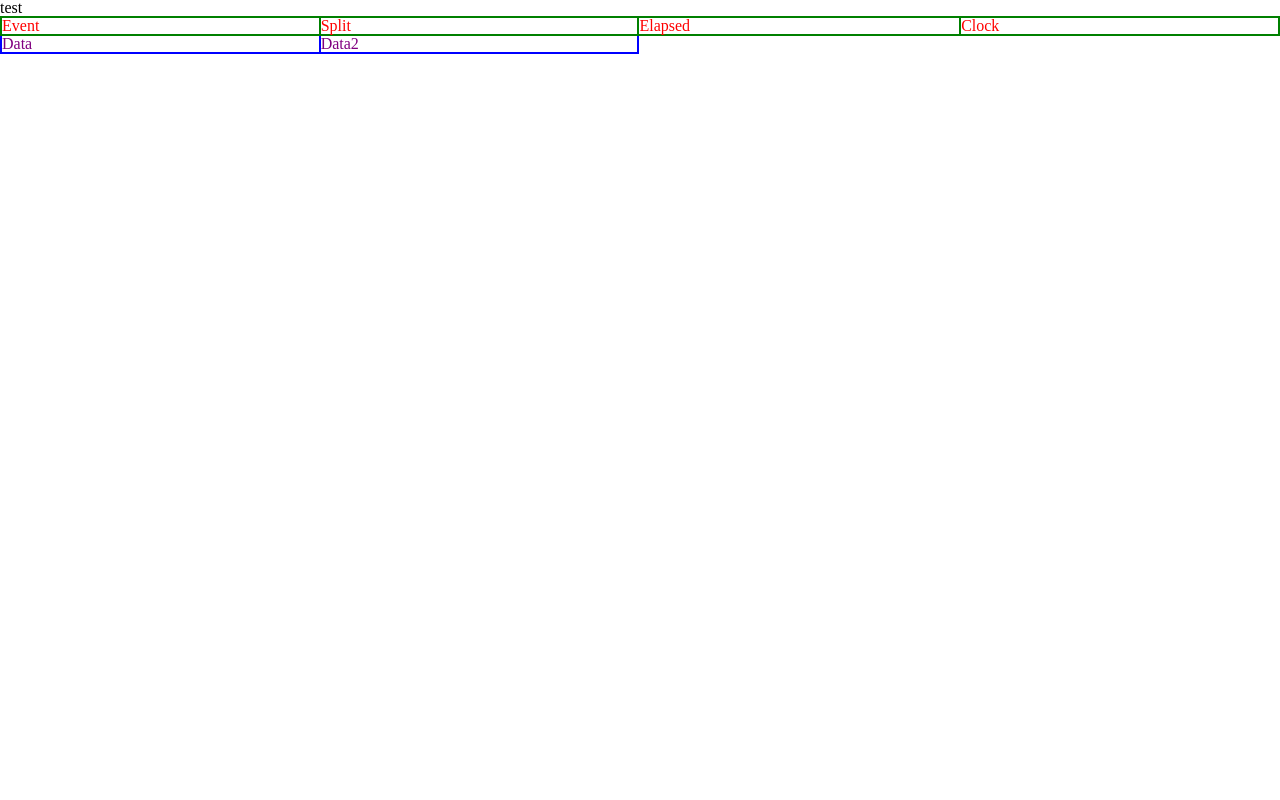
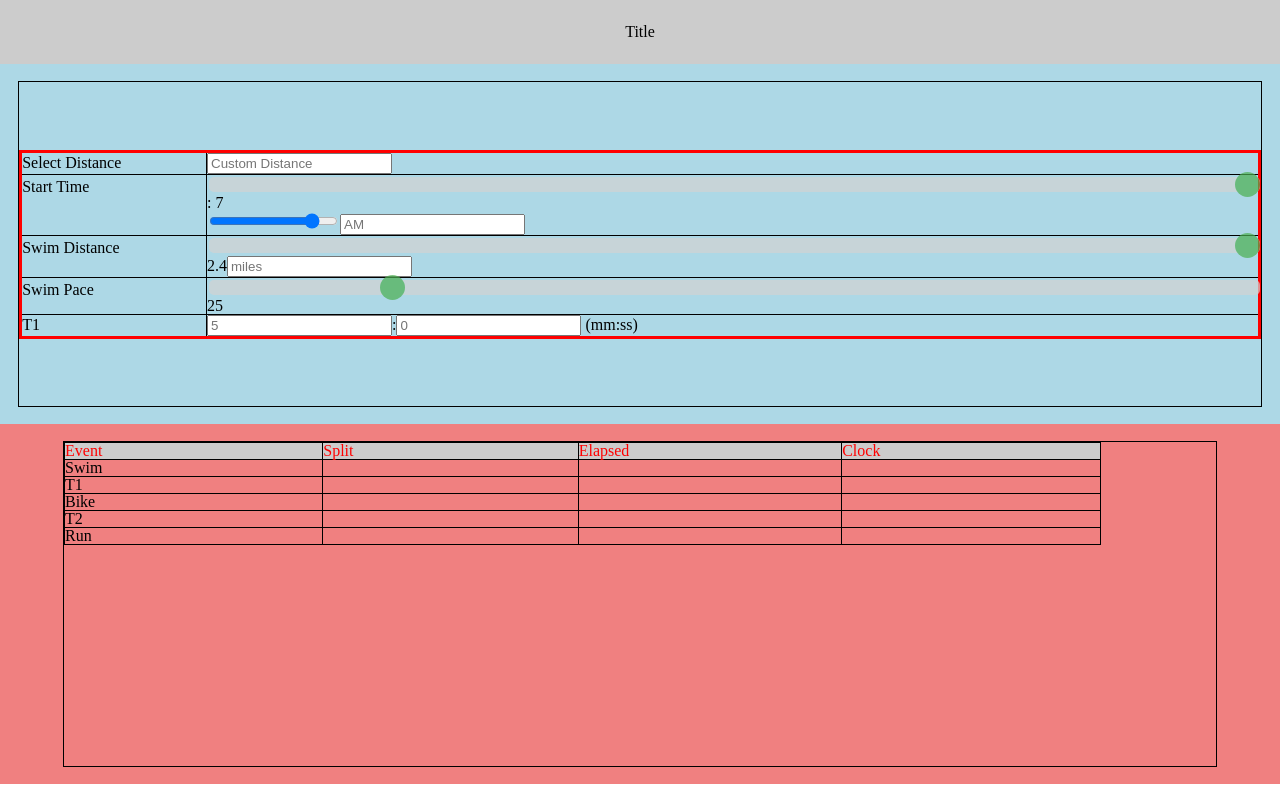
Before and after one commit to rgmemory/tricalc, a React (Create React App) app: page / in a window 1280 px wide. Built offline with nearby package versions, Linux system fonts and the light colour scheme.

Commit message:
got slider working, trying to calculate min:sec

```diff
--- a/src/App.css
+++ b/src/App.css
@@ -1,17 +1,113 @@
-table{
+.title{
+  height: 8vh;
+  background-color: #ccc;
+  display: flex;
+  justify-content: center;
+  align-items: center;
+}
+
+.top{
+  /* border: solid orange 1px; */
+  height: 45vh;
+  display: flex;
+  justify-content: center;
+  align-items: center;
+  background-color: lightblue;
+}
+
+.top-container{
+  border: solid black 1px;
+  height: 90%;
+  width: 97%;
+  display: flex;
+  justify-content: center;
+  align-items: center;
+}
+
+.top-table{
+  border: solid red 3px;
+  width: 100%;
+}
+
+
+.bigger-input{
+  width: 85%;
+}
+
+.bottom{
+  /* border: solid red 1px; */
+  height: 45vh;
+  display: flex;
+  justify-content: center;
+  align-items: center;
+  background-color: lightcoral;
+}
+.bottom-container{
+  border: solid black 1px;
+  height: 90%;
+  width: 90%;
+}
+
+
+table {
   border: solid pink 2px;
   color: pink;
+  width: 90%;
   /* padding: 5px; */
 }
 
-table tr th{
-  border: solid green 2px;
+table tr th {
+  border: solid black 1px;
+  background-color: #ccc;
   width: 400px;
   color: red;
   text-align: left;
 }
 
-table tr td{
-  border: solid blue 2px;
-  color: purple;
+table tr td {
+  border: solid black 1px;
+  color: black;
 }
+
+
+.slidecontainer {
+  width: 100%; /* Width of the outside container */
+}
+
+.slidecontainer {
+  width: 100%;
+}
+
+.slider {
+  -webkit-appearance: none;
+  width: 100%;
+  height: 15px;
+  border-radius: 5px;
+  background: #d3d3d3;
+  outline: none;
+  opacity: 0.7;
+  -webkit-transition: .2s;
+  transition: opacity .2s;
+}
+
+.slider:hover {
+  opacity: 1;
+}
+
+.slider::-webkit-slider-thumb {
+  -webkit-appearance: none;
+  appearance: none;
+  width: 25px;
+  height: 25px;
+  border-radius: 50%;
+  background: #4CAF50;
+  cursor: pointer;
+}
+
+.slider::-moz-range-thumb {
+  width: 25px;
+  height: 25px;
+  border-radius: 50%;
+  background: #4CAF50;
+  cursor: pointer;
+}
--- a/src/App.js
+++ b/src/App.js
@@ -4,11 +4,281 @@ import "./App.css";
 import "./reset.css";
 
 class App extends Component {
+  constructor() {
+    super();
+
+    this.state = {
+      startHour: 7,
+      startMinute: 0,
+
+      swimDistance: 2.4,
+      swimDistanceMetric: "miles",
+
+      swimSeconds: 0,
+      swimPaceMinute: 2,
+      swimPaceSecond: 5,
+      swimPaceMetric: "/100 yd",
+
+      t1Minute: 5,
+      t1Second: 0,
+
+      bikeDistance: 112,
+      bikeDistanceMetric: 'miles',
+
+      bikeSpeedWholeNumber: 19,
+      bikeSpeedDecimal: 0,
+      bikeSpeedMetric: "mph",
+
+      t2Minute: 5,
+      t2Second: 0,
+
+      runDistance: 26.2,
+      runDistanceMetric: "miles",
+
+      runPaceMinute: 10,
+      runPaceSecond: 0,
+      runPaceMetric: "/mile"
+    };
+  }
+
+  //start time
+  updateStartHour = value => {
+    console.log(value);
+    this.setState({
+      startHour: value
+    })
+  };
+  updateStartMinute = value => {
+    console.log(value);
+  };
+
+
+
+  //swim distance
+  updateSwimDistance = value => {
+    console.log(value);
+    this.setState({
+      swimDistance: value / 10
+    })
+  };
+  updateSwimDistanceMetric = value => {
+    console.log(value);
+  };
+
+
+
+  //swim pace
+  updateSwimPaceMinute = value => {
+    console.log(value);
+    this.swimPaceMetric({
+      swimPaceMinute: value
+    })
+  };
+  updateSwimPaceSecond = value => {
+    console.log(value);
+
+
+
+    // this.swimSeconds / 60
+
+    let temp = 60;
+    temp = parseInt(value)
+    temp += 60
+
+    if(temp)
+
+    // if(this.state.)
+    this.setState({
+      swimPaceSecond: temp,
+      swimPaceMinute: temp
+    })
+  };
+
+
+  // updateSwimPaceMetric = value => {
+  //   console.log(value);
+  // };
+
+  // //t1
+  // updatet1Minute = value => {
+  //   console.log(value);
+  // };
+  // updatet1Second = value => {
+  //   console.log(value);
+  // };
+
+  // //bike distance
+  // updateBikeDistance = value => {
+  //   console.log(value);
+  // };
+  // updateBikeDistanceMetric = value => {
+  //   console.log(value);
+  // };
+
+  // //bike speed
+  // updateBikeSpeedWholeNumber = value => {
+  //   console.log(value);
+  // };
+  // updateBikeSpeedDecimal = value => {
+  //   console.log(value);
+  // };
+  // updateBikeSpeedMetric = value => {
+  //   console.log(value);
+  // };
+
+  // //t2
+  // updatet2Minute = value => {
+  //   console.log(value);
+  // };
+  // updatet2Second = value => {
+  //   console.log(value);
+  // };
+
+  // //run distance
+  // updateRunDistance = value => {
+  //   console.log(value);
+  // };
+  // updateRunDistanceMetric = value => {
+  //   console.log(value);
+  // };
+
+  // //run pace
+  // updateRunPaceMinute = value => {
+  //   console.log(value);
+  // };
+  // updateRunPaceSecond = value => {
+  //   console.log(value);
+  // };
+  // updateRunPaceMetric = value => {
+  //   console.log(value);
+  // };
+
   render() {
     return (
       <div className="App">
-        <div>test</div>
+        <div className="title">
+          <p>Title</p>
+        </div>
+        <div className="top">
+          <div className="top-container">
+            <table className="top-table">
+              <tr>
+                <td>Select Distance</td>
+                <td>
+                  <input type="text" placeholder="Custom Distance" />
+                </td>
+              </tr>
 
+
+
+              <tr>
+                <td>Start Time</td>
+                <td className="bigger-input">
+
+                  <div className="slidecontainer">
+                  {/* <input className="slider" type="range" min="1" max="12" placeholder={this.state.startHour} onChange = {e => this.updateStartHour(e.target.value)}/>: */}
+                  <input className="slider" type="range" min="1" max="12" placeholder={this.state.startHour} onChange = {e => this.updateStartHour(e.target.value)}/>: {this.state.startHour}
+                  </div>
+
+                  <input type="range" min="1" max="59" placeholder={this.state.startMinute} onChange = {e => this.updateStartMinute(e.target.value)}/>
+                  <input type="text" placeholder="AM" onChange = {e => this.updateStartHour(e.target.value)}/>
+                </td>
+              </tr>
+
+
+
+
+
+              <tr>
+                <td>Swim Distance</td>
+                <td>
+
+
+
+                  <input className="slider" type="range" min="1" max="30" onChange = {e => this.updateSwimDistance(e.target.value)}/>{this.state.swimDistance}
+                  <input type="text" placeholder={this.state.swimDistanceMetric} onChange = {e => this.updateSwimDistanceMetric(e.target.value)}/>
+                </td>
+              </tr>
+
+
+
+
+
+              <tr>
+                <td>Swim Pace</td>
+                  {/* 3:19 */}
+                  {/* max is 160 seconds or 100 */}
+                <td>
+                  <input className="slider" type="range" min="0" max="300" onChange = {e => this.updateSwimPaceSecond(e.target.value)}/> {this.state.swimPaceMinute}{this.state.swimPaceSecond}
+                  {/* <input type="text" placeholder={this.state.swimPaceSecond} onChange = {e => this.updateSwimPaceSecond(e.target.value)}/> */}
+                  {/* <input type="text" placeholder={this.state.swimPaceMetric} onChange = {e => this.updateSwimPaceMetric(e.target.value)}/> */}
+                </td>
+              </tr>
+
+
+
+
+
+
+
+
+
+
+
+
+              <tr>
+                <td>T1</td>
+                <td>
+                  <input type="text" placeholder={this.state.t1Minute} onChange = {e => this.updatet1Minute(e.target.value)}/>:
+                  <input type="text" placeholder={this.state.t1Second} onChange = {e => this.updatet1Second(e.target.value)}/> (mm:ss)
+                </td>
+              </tr>
+
+              {/*
+              <tr>
+                <td>Bike Distance</td>
+                <td>
+                  <input type="text" placeholder={this.state.bikeDistance} onChange = {e => this.updateBikeDistance(e.target.value)}/>
+                  <input type="text" placeholder={this.state.bikeDistanceMetric} onChange = {e => this.updateBikeDistanceMetric(e.target.value)}/>
+                </td>
+              </tr>
+              <tr>
+                <td>Bike Speed</td>
+                <td>
+                  <input type="text" placeholder={this.state.bikeSpeedWholeNumber} onChange = {e => this.updateBikeSpeedWholeNumber(e.target.value)}/>.
+                  <input type="text" placeholder={this.state.bikeSpeedDecimal} onChange = {e => this.updateBikeSpeedDecimal(e.target.value)}/>
+                  <input type="text" placeholder={this.state.bikeSpeedMetric} onChange = {e => this.updateBikeSpeedMetric(e.target.value)}/>
+                </td>
+              </tr>
+              <tr>
+                <td>T2</td>
+                <td>
+                  <input type="text" placeholder={this.state.t2Minute} onChange = {e => this.updatet2Minute(e.target.value)}/>:
+                  <input type="text" placeholder={this.state.t2Second} onChange = {e => this.updatet2Second(e.target.value)}/>
+                  (mm:ss)
+                </td>
+              </tr>
+              <tr>
+                <td>Run Distance</td>
+                <td>
+                  <input type="text" placeholder={this.state.runDistance} onChange = {e => this.updateRunDistance(e.target.value)}/>
+                  <input type="text" placeholder={this.state.runDistanceMetric} onChange = {e => this.updateRunDistanceMetric(e.target.value)}/>
+                </td>
+              </tr>
+              <tr>
+                <td>Run Pace</td>
+                <td>
+                  <input type="text" placeholder={this.state.runPaceMinute} onChange = {e => this.updateRunPaceMinute(e.target.value)}/>:
+                  <input type="text" placeholder={this.state.runPaceSecond} onChange = {e => this.updateRunPaceSecond(e.target.value)}/>
+                  <input type="text" placeholder={this.state.runPaceMetric} onChange = {e => this.updateRunPaceMetric(e.target.value)}/>
+                </td>
+              </tr> */}
+            </table>
+          </div>
+        </div>
+
+        <div className="bottom">
+          <div className="bottom-container">
             <table>
               <tr>
                 <th>Event</th>
@@ -17,10 +287,38 @@ class App extends Component {
                 <th>Clock</th>
               </tr>
               <tr>
-            <td>Data</td>
-            <td>Data2</td>
+                <td>Swim</td>
+                <td />
+                <td />
+                <td />
+              </tr>
+              <tr>
+                <td>T1</td>
+                <td />
+                <td />
+                <td />
+              </tr>
+              <tr>
+                <td>Bike</td>
+                <td />
+                <td />
+                <td />
+              </tr>
+              <tr>
+                <td>T2</td>
+                <td />
+                <td />
+                <td />
+              </tr>
+              <tr>
+                <td>Run</td>
+                <td />
+                <td />
+                <td />
               </tr>
             </table>
+          </div>
+        </div>
       </div>
     );
   }
```
Lines whose indentation alone changed are shown as unchanged.
